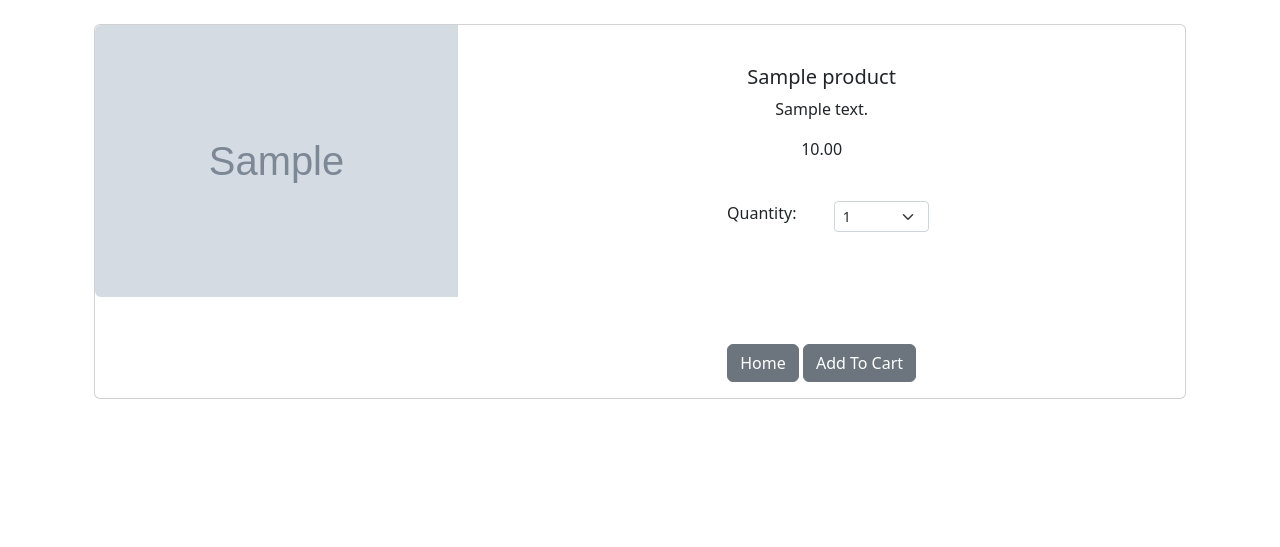
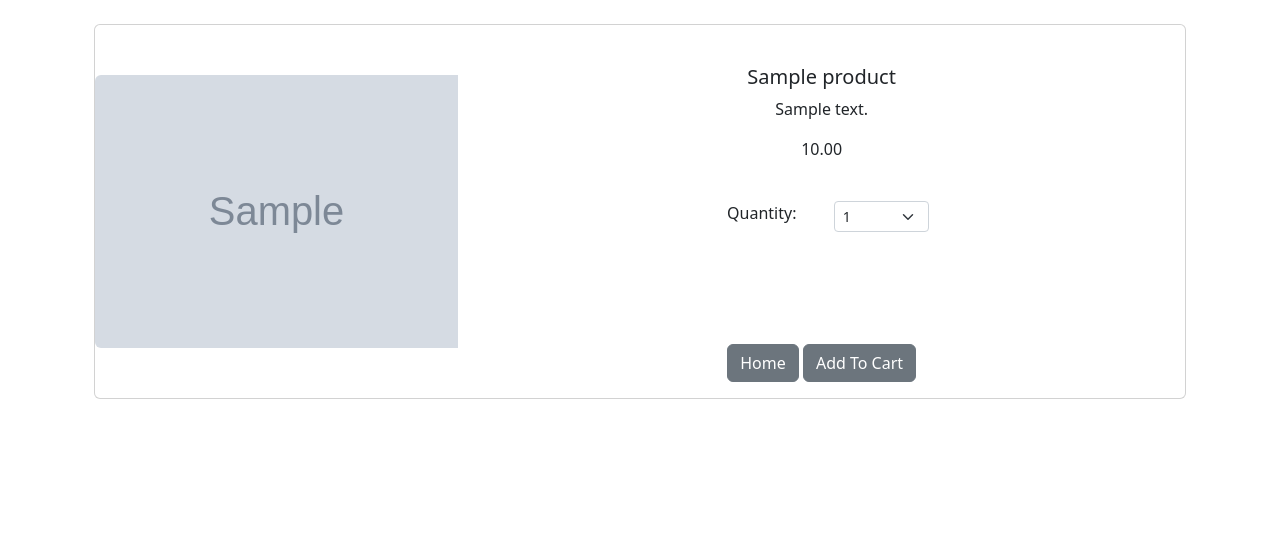
Before and after one commit to Ikayherce/the-finest-cupcake-shop, a Django app: page /product/1 in a window 1280 px wide. Shown: the part 56-603 px from the top of the page. Run offline with Django 3.2, Linux system fonts and the light colour scheme; tables that the repository leaves empty hold one stand-in row (values such as "Sample post"); grey boxes marked "Sample" are stand-in pictures; some libraries are stand-ins or nearby versions.

Commit message:
fix position of image in product card

```diff
--- a/finest_cupcakes/settings.py
+++ b/finest_cupcakes/settings.py
@@ -27,8 +27,8 @@ BASE_DIR = Path(__file__).resolve().parent.parent
 SECRET_KEY = 'django-insecure-g!14bl0$d8-am-2rc2(@fpum_=a4b42oiw+9*ic48_x&ugjcj4'
 
 # SECURITY WARNING: don't run with debug turned on in production!
-DEBUG = 'DEVELOPMENT' in os.environ
-#DEBUG = True
+#DEBUG = 'DEVELOPMENT' in os.environ
+DEBUG = True
 
 
 ALLOWED_HOSTS = ['8000-ikayherce-thefinestcupc-od1yo7fimsf.ws.codeinstitute-ide.net', 'the-finest-cupcake-shop-bc4f44f161e9.herokuapp.com']
--- a/shop/templates/product.html
+++ b/shop/templates/product.html
@@ -7,8 +7,8 @@
         <br/>
         <div class="card mb-3">
             <div class="row g-0">
-              <div class="col-md-4">
-                <img src="{{ product.image.url }}" class="img-fluid rounded-start" alt="...">
+              <div class="col-md-4 d-flex align-items-center justify-content-center">
+                <img src="{{ product.image.url }}" class="img-fluid rounded-start" alt="..." style="max-height: 100%; max-width: 100%; object-fit: contain;">
               </div>
               <div class="col-md-8">
                 <div class="card-body">
```
Also changed, not shown: README.md, cart/static/css/cart.css (added), media/uploads/product/brooke-lark-pGM4sjt_BdQ-unsplash_hbEC0z1.jpg (added), payment/static/css/payment.css (added), shop/static/css/shop.css (added).
